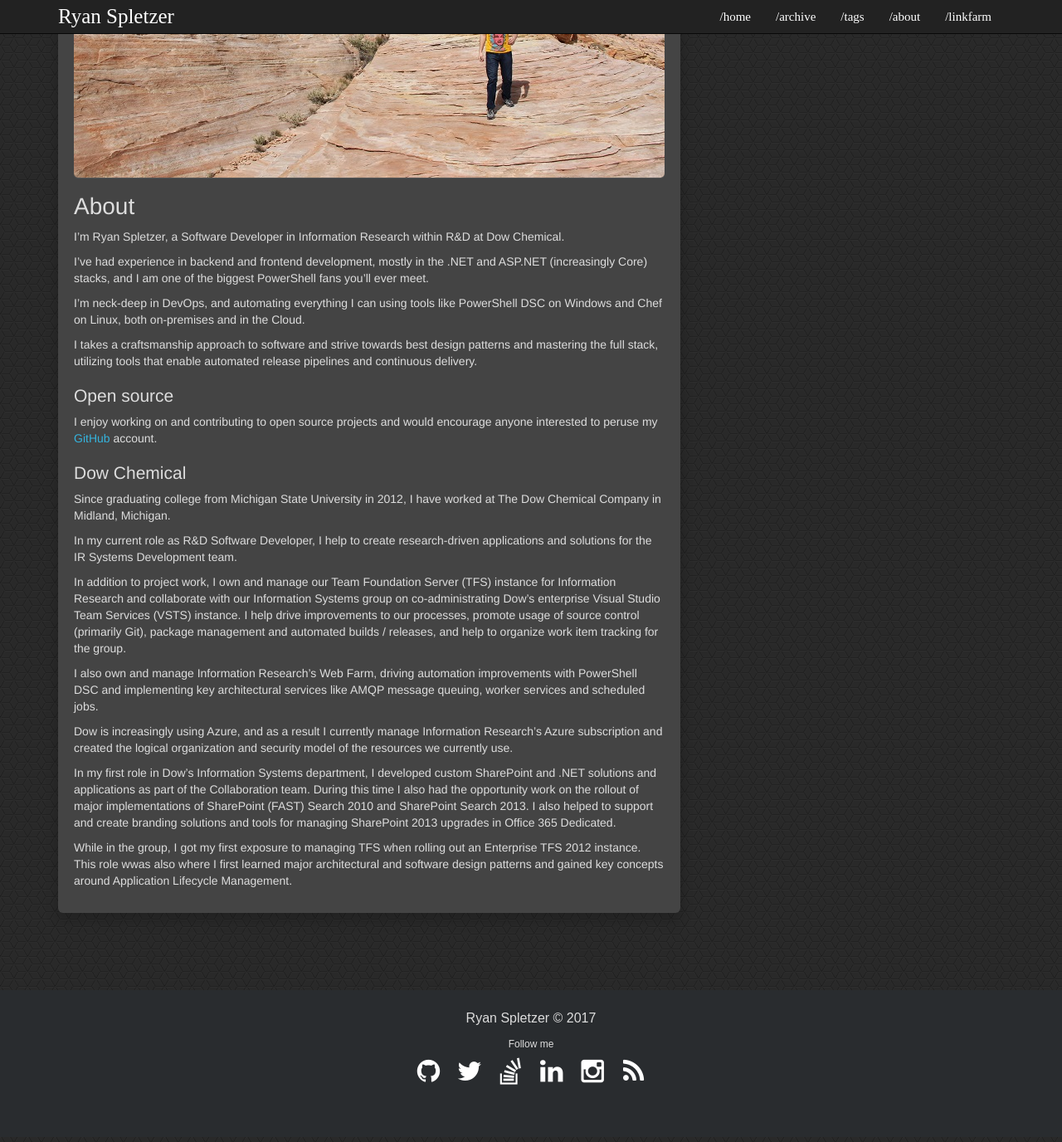
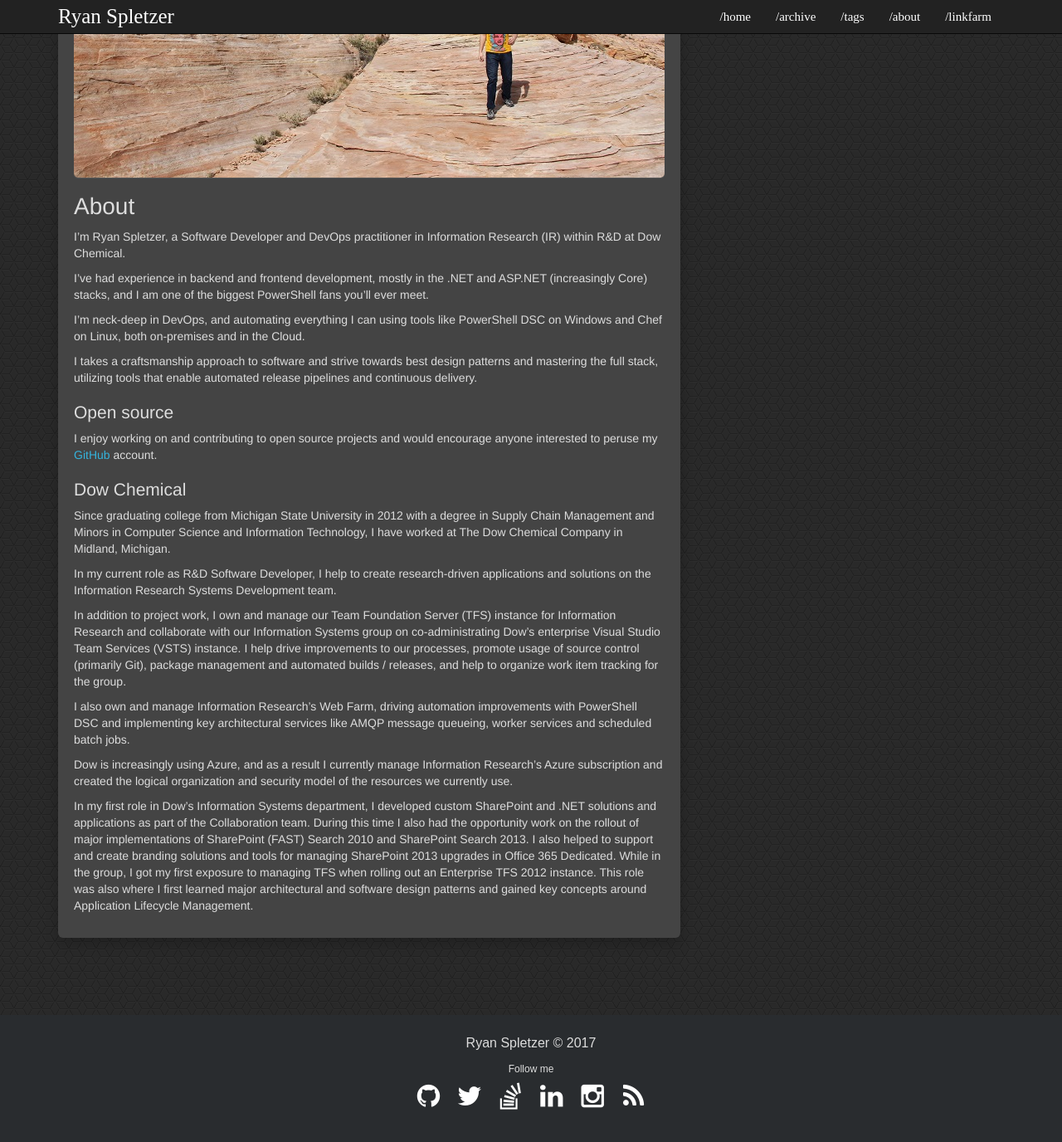
Before and after one commit to ryanspletzer/ryanspletzer.github.io, a Jekyll site: the page built from about.md, in a window 1280 px wide and 1400 px high, scrolled down 359 px. Shown: the top 1376 px of the window at 83% size. Built offline with Jekyll 4.4.1, drawn with Linux system fonts in a browser that asks for light colours.

Commit message:
Sprucing up About page

```diff
--- a/about.md
+++ b/about.md
@@ -8,8 +8,8 @@ title: About
 
 # About
 
-I'm Ryan Spletzer, a Software Developer in Information Research within R&D at
-Dow Chemical.
+I'm Ryan Spletzer, a Software Developer and DevOps practitioner in Information
+Research (IR) within R&D at Dow Chemical.
 
 I've had experience in backend and frontend development, mostly in the .NET and
 ASP.NET (increasingly Core) stacks, and I am one of the biggest PowerShell fans
@@ -30,11 +30,13 @@ account.
 
 ## Dow Chemical
 
-Since graduating college from Michigan State University in 2012, I have worked
-at The Dow Chemical Company in Midland, Michigan.
+Since graduating college from Michigan State University in 2012 with a degree in
+Supply Chain Management and Minors in Computer Science and Information
+Technology, I have worked at The Dow Chemical Company in Midland, Michigan.
 
 In my current role as R&D Software Developer, I help to create research-driven
-applications and solutions for the IR Systems Development team.
+applications and solutions on the Information Research Systems Development
+team.
 
 In addition to project work, I own and manage our Team Foundation Server (TFS)
 instance for Information Research and collaborate with our Information Systems
@@ -45,7 +47,7 @@ help to organize work item tracking for the group.
 
 I also own and manage Information Research's Web Farm, driving automation
 improvements with PowerShell DSC and implementing key architectural services
-like AMQP message queuing, worker services and scheduled jobs.
+like AMQP message queueing, worker services and scheduled batch jobs.
 
 Dow is increasingly using Azure, and as a result I currently manage Information
 Research's Azure subscription and created the logical organization and security
@@ -56,9 +58,7 @@ SharePoint and .NET solutions and applications as part of the Collaboration
 team. During this time I also had the opportunity work on the rollout of major
 implementations of SharePoint (FAST) Search 2010 and SharePoint Search 2013. I
 also helped to support and create branding solutions and tools for managing
-SharePoint 2013 upgrades in Office 365 Dedicated.
-
-While in the group, I got my first exposure to managing TFS when rolling out an
-Enterprise TFS 2012 instance. This role wwas also where I first learned major
-architectural and software design patterns and gained key concepts around
-Application Lifecycle Management.
+SharePoint 2013 upgrades in Office 365 Dedicated. While in the group, I got my
+first exposure to managing TFS when rolling out an Enterprise TFS 2012 instance.
+This role was also where I first learned major architectural and software
+design patterns and gained key concepts around Application Lifecycle Management.
```
